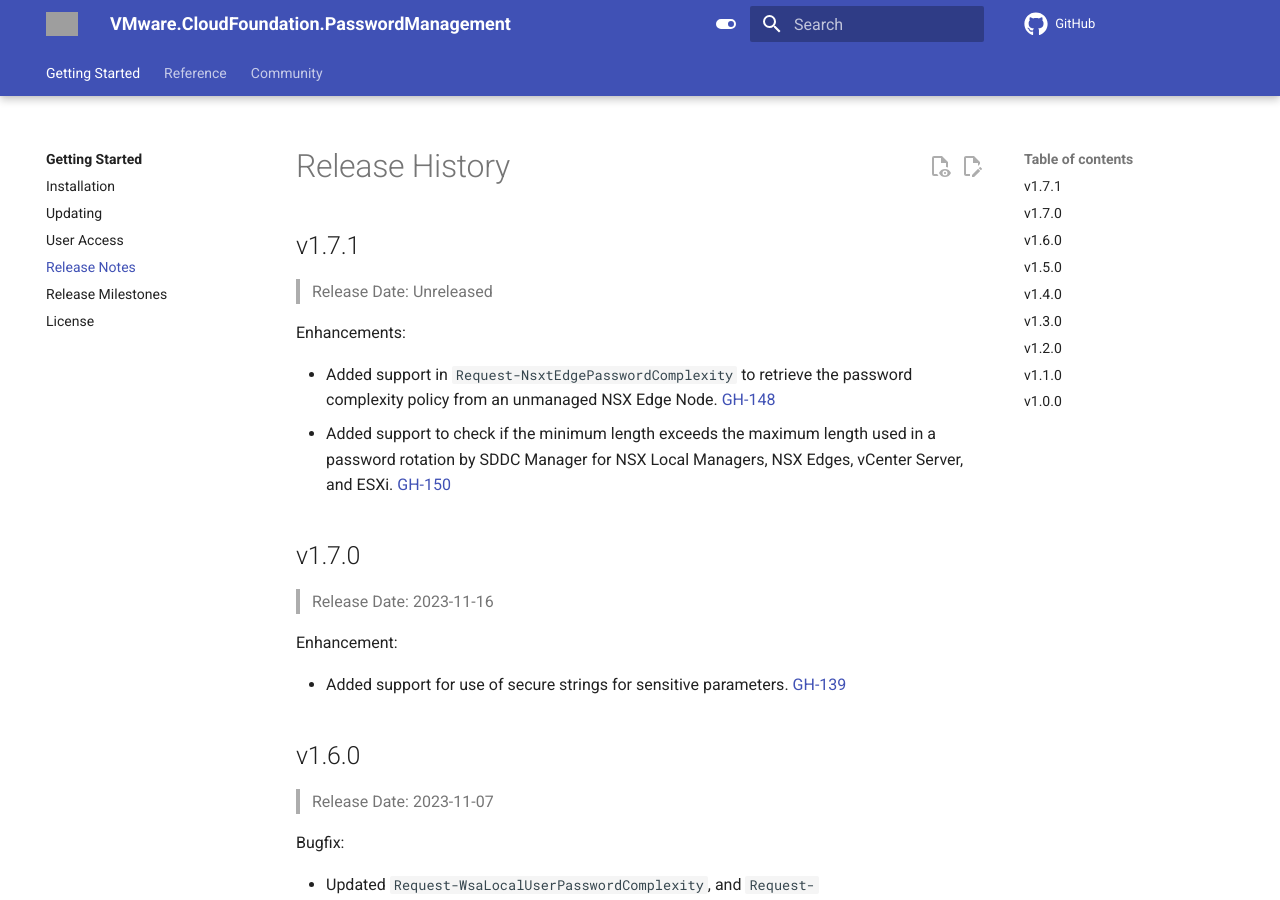
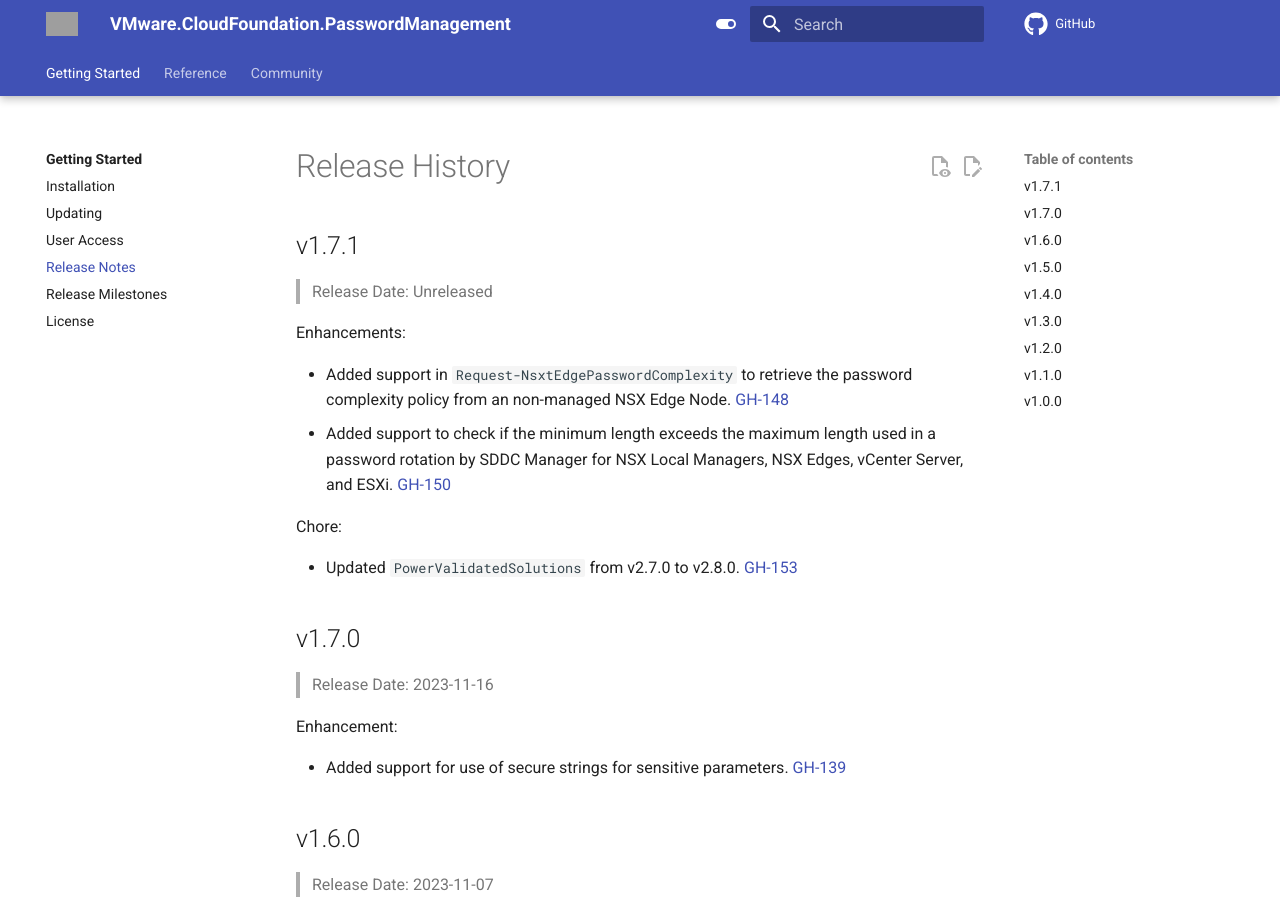
Before and after one commit to vmware/powershell-module-for-vmware-cloud-foundation-password-management, an MkDocs documentation site: the page built from docs/release-notes.md, in a window 1280 px wide and 900 px high. Built offline with MkDocs 1.6.1 and Material for MkDocs 9.7.7, drawn with Linux system fonts in a browser that asks for light colours; comment, search, counter and statistics services are not loaded; the version menu is left out; grey boxes are pictures that could not be loaded.

Commit message:
chore(deps): bump powervalidatedsolutions from 2.7.0 to 2.8.0
Bumps PowervVlidatedSolutions from 2.7.0 to 2.8.0.

Signed-off-by: Ryan Johnson <ryan.johnson@broadcom.com>

```diff
--- a/CHANGELOG.md
+++ b/CHANGELOG.md
@@ -6,8 +6,12 @@
 
 Enhancements:
 
-- Added support in `Request-NsxtEdgePasswordComplexity` to retrieve the password complexity policy from an unmanaged NSX Edge Node. [GH-148](https://github.com/vmware/powershell-module-for-vmware-cloud-foundation-password-management/pull/148)
+- Added support in `Request-NsxtEdgePasswordComplexity` to retrieve the password complexity policy from an non-managed NSX Edge Node. [GH-148](https://github.com/vmware/powershell-module-for-vmware-cloud-foundation-password-management/pull/148)
 - Added support to check if the minimum length exceeds the maximum length used in a password rotation by SDDC Manager for NSX Local Managers, NSX Edges, vCenter Server, and ESXi. [GH-150](https://github.com/vmware/powershell-module-for-vmware-cloud-foundation-password-management/pull/150)
+
+Chore:
+
+- Updated `PowerValidatedSolutions` from v2.7.0 to v2.8.0. [GH-153](https://github.com/vmware/powershell-module-for-vmware-cloud-foundation-password-management/pull/153)
 
 ## v1.7.0
 
```
Also changed, not shown: docs/index.md (+1 -1 lines), 2 other files.
